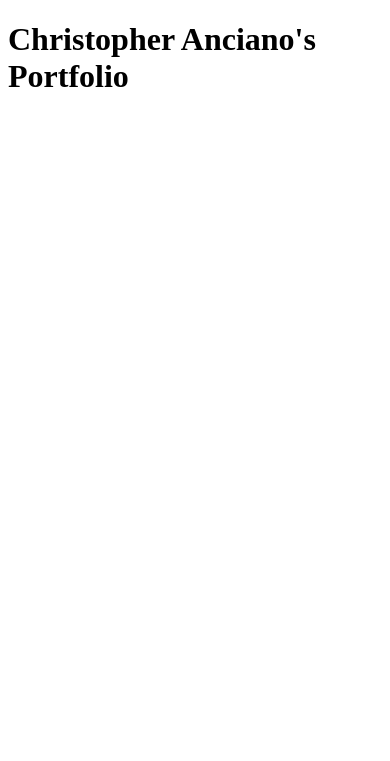
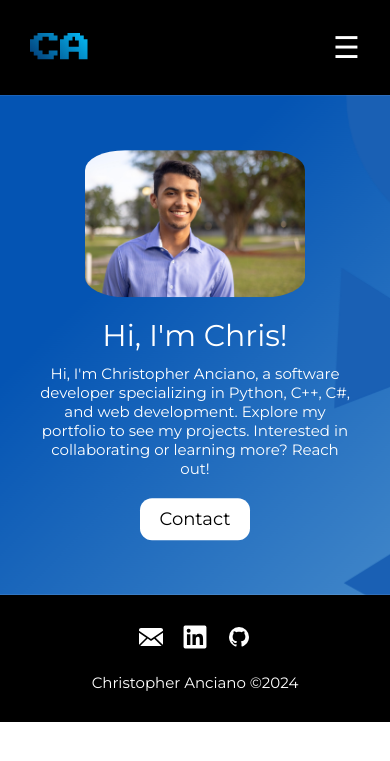
Before and after one commit to ChrisAnciano/ChrisAnciano.github.io, a PHP site: page / in a window 390 px wide. Shown: the top 761 px of the page. Run offline with PHP 8.4, Linux system fonts and the light colour scheme.

Commit message:
Main Header Footer sections done

```diff
--- /dev/null
+++ b/footer.php
@@ -0,0 +1,26 @@
+<!DOCTYPE html>
+<html lang="en">
+<footer class="footer-container">
+    <div class="footer-content">
+        <div class="footer-info">
+        <div class="footer-icons">
+            <!-- Icons here -->
+            <div class="icon-container">
+                <a mailto:chris.anciano10@gmail.com class="email-icon" target="_blank" rel="noopener noreferrer">
+                    <svg class="footer-icon icon-1" xmlns="http://www.w3.org/2000/svg" viewBox="0 0 20 20">
+                        <path fill="currentColor" fill-rule="evenodd" d="m7.172 11.334l2.83 1.935l2.728-1.882l6.115 6.033q-.242.079-.512.08H1.667c-.22 0-.43-.043-.623-.12zM20 6.376v9.457c0 .247-.054.481-.15.692l-5.994-5.914zM0 6.429l6.042 4.132l-5.936 5.858A1.7 1.7 0 0 1 0 15.833zM18.333 2.5c.92 0 1.667.746 1.667 1.667v.586L9.998 11.648L0 4.81v-.643C0 3.247.746 2.5 1.667 2.5z"/>
+                    </svg>
+                </a>
+                <a href="https://www.linkedin.com/in/chrisanciano" class="linkedin-icon" target="_blank" rel="noopener noreferrer">
+                    <svg class="footer-icon icon-2" xmlns="http://www.w3.org/2000/svg" viewBox="0 0 128 128">
+                        <path fill="currentColor" d="M116 3H12a8.91 8.91 0 0 0-9 8.8v104.42a8.91 8.91 0 0 0 9 8.78h104a8.93 8.93 0 0 0 9-8.81V11.77A8.93 8.93 0 0 0 116 3M39.17 107H21.06V48.73h18.11zm-9-66.21a10.5 10.5 0 1 1 10.49-10.5a10.5 10.5 0 0 1-10.54 10.48zM107 107H88.89V78.65c0-6.75-.12-15.44-9.41-15.44s-10.87 7.36-10.87 15V107H50.53V48.73h17.36v8h.24c2.42-4.58 8.32-9.41 17.13-9.41C103.6 47.28 107 59.35 107 75z"/>
+                    </svg>
+                </a>
+                <a href="https://github.com/ChrisAnciano" class="github-icon" target="_blank" rel="noopener noreferrer">
+                    <svg class="footer-icon icon-3" xmlns="http://www.w3.org/2000/svg" viewBox="0 0 24 24">
+                        <path fill="currentColor" d="M12 2A10 10 0 0 0 2 12c0 4.42 2.87 8.17 6.84 9.5c.5.08.66-.23.66-.5v-1.69c-2.77.6-3.36-1.34-3.36-1.34c-.46-1.16-1.11-1.47-1.11-1.47c-.91-.62.07-.6.07-.6c1 .07 1.53 1.03 1.53 1.03c.87 1.52 2.34 1.07 2.91.83c.09-.65.35-1.09.63-1.34c-2.22-.25-4.55-1.11-4.55-4.92c0-1.11.38-2 1.03-2.71c-.1-.25-.45-1.29.1-2.64c0 0 .84-.27 2.75 1.02c.79-.22 1.65-.33 2.5-.33s1.71.11 2.5.33c1.91-1.29 2.75-1.02 2.75-1.02c.55 1.35.2 2.39.1 2.64c.65.71 1.03 1.6 1.03 2.71c0 3.82-2.34 4.66-4.57 4.91c.36.31.69.92.69 1.85V21c0 .27.16.59.67.5C19.14 20.16 22 16.42 22 12A10 10 0 0 0 12 2"/>
+                    </svg>
+                </a>
+            </div>
+        </div>
+        <p>Christopher Anciano &copy;2024</p>
--- a/header.php
+++ b/header.php
@@ -1,18 +1,54 @@
 <!DOCTYPE html>
 <html lang="en">
 <head>
+    <!-- Importing Google Font -->
+    <link href="https://fonts.googleapis.com/css2?family=Montserrat:wght@400;700&display=swap" rel="stylesheet">
+    <link href="https://fonts.googleapis.com/css2?family=Press+Start+2P&display=swap" rel="stylesheet">
     <meta charset="UTF-8">
     <meta name="viewport" content="width=device-width, initial-scale=1.0">
     <title>Christopher Anciano's Portfolio</title>
     <link rel="stylesheet" href="styles.css">
+    <link rel="icon" href="favicon.ico" type="image/x-icon">
 
 </head>
 <body>
     <!-- Header Section -->
     <header>
-        <div class="container">
+        <div class="header-container">
             <!-- Logo Section -->
             <div class="logo">
-                <!-- Header text/logo -->
-                <h1> Christopher Anciano's Portfolio </h1>
+                <h1>CA</h1>
             </div>
+            <!-- Header Nav -->
+<nav class="header-nav">
+    <ul>
+        <li><a href="#home">Home</a></li>
+        <li><a href="#about">About</a></li>
+        <li><a href="#projects">Projects</a></li>
+        <li><a href="#contact">Contact</a></li>
+    </ul>
+</nav>
+<div class="icons">
+        <!-- Icons here -->
+        <a mailto:chris.anciano10@gmail.com class="email-icon" target="_blank" rel="noopener noreferrer">
+            <svg class="icon icon-1" xmlns="http://www.w3.org/2000/svg" viewBox="0 0 20 20">
+                    <path fill="currentColor" fill-rule="evenodd" d="m7.172 11.334l2.83 1.935l2.728-1.882l6.115 6.033q-.242.079-.512.08H1.667c-.22 0-.43-.043-.623-.12zM20 6.376v9.457c0 .247-.054.481-.15.692l-5.994-5.914zM0 6.429l6.042 4.132l-5.936 5.858A1.7 1.7 0 0 1 0 15.833zM18.333 2.5c.92 0 1.667.746 1.667 1.667v.586L9.998 11.648L0 4.81v-.643C0 3.247.746 2.5 1.667 2.5z"/>
+            </svg>
+        </a>
+        <a href="https://www.linkedin.com/in/chrisanciano" class="linkedin-icon" target="_blank" rel="noopener noreferrer">
+            <svg class="icon icon-2" xmlns="http://www.w3.org/2000/svg" viewBox="0 0 128 128">
+                <path fill="currentColor" d="M116 3H12a8.91 8.91 0 0 0-9 8.8v104.42a8.91 8.91 0 0 0 9 8.78h104a8.93 8.93 0 0 0 9-8.81V11.77A8.93 8.93 0 0 0 116 3M39.17 107H21.06V48.73h18.11zm-9-66.21a10.5 10.5 0 1 1 10.49-10.5a10.5 10.5 0 0 1-10.54 10.48zM107 107H88.89V78.65c0-6.75-.12-15.44-9.41-15.44s-10.87 7.36-10.87 15V107H50.53V48.73h17.36v8h.24c2.42-4.58 8.32-9.41 17.13-9.41C103.6 47.28 107 59.35 107 75z"/>
+            </svg>
+        </a>
+        <a href="https://github.com/ChrisAnciano" class="github-icon" target="_blank" rel="noopener noreferrer">
+            <svg class="icon icon-3" xmlns="http://www.w3.org/2000/svg" viewBox="0 0 24 24">
+                    <path fill="currentColor" d="M12 2A10 10 0 0 0 2 12c0 4.42 2.87 8.17 6.84 9.5c.5.08.66-.23.66-.5v-1.69c-2.77.6-3.36-1.34-3.36-1.34c-.46-1.16-1.11-1.47-1.11-1.47c-.91-.62.07-.6.07-.6c1 .07 1.53 1.03 1.53 1.03c.87 1.52 2.34 1.07 2.91.83c.09-.65.35-1.09.63-1.34c-2.22-.25-4.55-1.11-4.55-4.92c0-1.11.38-2 1.03-2.71c-.1-.25-.45-1.29.1-2.64c0 0 .84-.27 2.75 1.02c.79-.22 1.65-.33 2.5-.33s1.71.11 2.5.33c1.91-1.29 2.75-1.02 2.75-1.02c.55 1.35.2 2.39.1 2.64c.65.71 1.03 1.6 1.03 2.71c0 3.82-2.34 4.66-4.57 4.91c.36.31.69.92.69 1.85V21c0 .27.16.59.67.5C19.14 20.16 22 16.42 22 12A10 10 0 0 0 12 2"/>
+            </svg>
+        </a>
+    </div>
+        <button class="hamburger" id="hamburger">&#9776;</button>
+    </header>
+    <script src="script.js"></script>
+
+</body>
+</html>
--- a/index.php
+++ b/index.php
@@ -1,36 +1,67 @@
-<!-- 7/22/2024 Christopher Anciano
+<?php include 'header.php'; ?>
 
--->
+<main>
+    <section class="main">
+        <svg xmlns="http://www.w3.org/2000/svg" version="1.1" xmlns:xlink="http://www.w3.org/1999/xlink" xmlns:svgjs="http://svgjs.dev/svgjs" preserveAspectRatio="xMidYMid slice" viewBox="0 0 1440 560">
+            <g mask="url(#SvgjsMask2375)" fill="none">
+                <rect width="1440" height="560" x="0" y="0" fill="url(#SvgjsLinearGradient2376)"></rect>
+                <path d="M965.9531965504883 201.18987819360328L1057.2608674819467 215.6515925514192 980.4149109083043 109.88220726214493z" fill="rgba(26, 96, 180, 1)" class="triangle-float3"></path>
+                <path d="M-83.51514296308852 228.79331374082656L-3.3349082943901465 339.15193911795893 26.843482414043862 148.6130790721282z" fill="rgba(26, 96, 180, 1)" class="triangle-float1"></path>
+                <path d="M1039.3192833834853 291.71708973942344L886.4266238808947 195.97642777325575 878.1735678276588 353.454118416533z" fill="rgba(26, 96, 180, 1)" class="triangle-float2"></path>
+                <path d="M1034.2592880680388 460.1503535510193L895.76514211006 546.5076858664692 1020.5498636728948 615.6769865117619z" fill="rgba(26, 96, 180, 1)" class="triangle-float1"></path>
+                <path d="M1026.9268356498296-45.26077739156779L954.8358995170149 26.830158741246848 1099.017771782644 98.92109487406148z" fill="rgba(26, 96, 180, 1)" class="triangle-float3"></path>
+                <path d="M889.32 3.97 a169.85 169.85 0 1 0 339.7 0 a169.85 169.85 0 1 0 -339.7 0z" fill="rgba(26, 96, 180, 1)" class="triangle-float3"></path>
+            </g>
+            <defs>
+                <mask id="SvgjsMask2375">
+                    <rect width="1440" height="560" fill="#ffffff"></rect>
+                </mask>
+                <linearGradient x1="15.28%" y1="-39.29%" x2="84.72%" y2="139.29%" gradientUnits="userSpaceOnUse" id="SvgjsLinearGradient2376">
+                    <stop stop-color="rgba(4, 84, 179, 1)" offset="0.41"></stop>
+                    <stop stop-color="rgba(110, 172, 218, 1)" offset="1"></stop>
+                </linearGradient>
+                <style>
+                    @keyframes float1 {
+                        0% { transform: translate(0, 0) }
+                        50% { transform: translate(-10px, 0) }
+                        100% { transform: translate(0, 0) }
+                    }
 
-<!-- This is a declaration to lets us be compliant with HTML standards abd allowing us to use HTML tags and such -->
-<!DOCTYPE html>
+                    .triangle-float1 {
+                        animation: float1 5s infinite;
+                    }
 
-<!--The "<html>" tags represents the roots of the HTML document -->
-<html>
+                    @keyframes float2 {
+                        0% { transform: translate(0, 0) }
+                        50% { transform: translate(-5px, -5px) }
+                        100% { transform: translate(0, 0) }
+                    }
 
+                    .triangle-float2 {
+                        animation: float2 4s infinite;
+                    }
 
-<!--"<head>" tags represent a collection of metadata for the document
-    "<title>" tags are for setting the title of the website
-    "<body>" tags are for displaying the contents of the website
-    "<h>" tags are the headings of the website. "<h1>" has the largest font then it goes down in order
-    "<p>" tags represent a paragraph
-    "<br" tag is a line break
-    "<hr>" tag is a horizaontal rule which adds a line on the website
+                    @keyframes float3 {
+                        0% { transform: translate(0, 0) }
+                        50% { transform: translate(0, -10px) }
+                        100% { transform: translate(0, 0) }
+                    }
 
-    Text formating
-    <b> is for bold text
-    <i> italic text
-    <big> is for big text
-    <small> for small text
-    <sub> for subscript text
-    <sup> for superscript text
-    <ins> for inserted(underlined) text
-    <del> for deleted(crossed out word) text
-    <mark> for highlighted text
--->
+                    .triangle-float3 {
+                        animation: float3 6s infinite;
+                    }
+                </style>
+            </defs>
+        </svg>
+        <div class="main-content">
+            <div class="text-content">
+                <h1>Hi, I'm Chris!</h1>
+                <p>Hi, I'm Christopher Anciano, a software developer specializing in Python, C++, C#, and web development. Explore my portfolio to see my projects. Interested in collaborating or learning more? Reach out!</p>
+                <a class="contact-button" href="#contact">Contact</a>
+            </div>
+            <img src="images/profile.jpg" alt="Picture of Christopher Anciano" class="main-image">
+        </div>
+    </section>
+</main>
 
-<head>
-    <h1> Christopher Anciano's Portfolio</h1>
-</head>
-
-</html>
+<?php include 'footer.php'; ?>
--- /dev/null
+++ b/styles.css
@@ -0,0 +1,347 @@
+/* CSS Reset */
+* {
+    margin: 0;
+    padding: 0;
+    box-sizing: border-box; /* Includes padding and border in the element’s total width and height */
+}
+
+/* Styles for header */
+.header-container {
+    position: relative; /* Ensures child elements position correctly */
+    display: flex;
+    justify-content: space-between;
+    align-items: center;
+    background-color: #000000;
+    gap: 40px;
+    padding: 30px 80px;
+}
+
+/* Styles for navigation */
+.header-nav {
+    display: flex; /* Flex container for nav and icons */
+    align-items: center;
+    gap: 90px; /* Space between nav items and icons */
+}
+
+.header-nav ul {
+    list-style-type: none; /* Remove bullet points */
+    margin: 0;
+    padding: 10px 0 10px 0; /* Adjust padding as needed */
+    display: flex;
+    gap: 30px; /* Space between nav items */
+    align-items: center;
+}
+
+nav a {
+    font-size: 18px;
+    color: #FFFFFF;
+    font-family: "Montserrat";
+    text-decoration: none;
+    font-weight: 500;
+}
+
+.icons {
+    display: flex; /* Flexbox layout for aligning icons */
+    gap: 20px; /* Space between icons */
+    align-items: center; /* Align icons vertically to the center */
+    height: auto; /* Allow container height to adjust based on content */
+}
+
+.icon {
+    color: #FFFFFF;
+    width: 24px;
+    height: 24px;
+}
+
+.logo h1 {
+    font-family: 'Press Start 2P', cursive;
+    font-size: 50px; /* Adjust font size as needed */
+    margin: 0; /* Remove default margin */
+    background: linear-gradient(45deg, #03346E, #04C1FD); /* Gradient colors */
+    background-clip: text; /* Clips background to text for other browsers */
+    color: transparent; /* Makes the text color transparent to show the gradient */
+}
+
+/* Hamburger Button */
+.hamburger {
+    display: none; /* Hidden by default */
+    font-size: 30px; /* Button size */
+    background: none; /* No background */
+    border: none; /* No border */
+    color: white; /* Button color */
+    cursor: pointer; /* Pointer cursor on hover */
+}
+.main {
+    position: relative;
+    width: 100%;
+    height: 560px; /* Adjust as needed */
+    overflow: hidden;
+    padding: 0 80px;
+}
+
+.main svg {
+    position: absolute;
+    top: 0;
+    left: 0;
+    width: 100%;
+    height: 100%;
+    object-fit: cover; /* Ensures the SVG covers the container */
+}
+
+.main-content {
+    position: absolute;
+    top: 50%;
+    left: 50%;
+    transform: translate(-50%, -50%);
+    display: flex;
+    align-items: center;
+    justify-content: space-between;
+    color: #fff;
+    width: 80%; /* Adjust width as needed */
+
+    z-index: 1;
+}
+
+.text-content {
+    text-align: left; /* Align text to the left */
+    margin-right: 50px; /* Space between text and image */
+}
+
+.main-image {
+    width: 400px;
+    height: auto;
+    border-radius: 40px;
+}
+
+.text-content h1 {
+    font-size: 48px;
+    font-family: "Montserrat";
+    font-weight: 500;
+    margin-bottom: 10px;
+}
+
+.text-content p {
+    font-size: 18px;
+    font-family: "Montserrat";
+}
+
+.footer-container{
+    background-color: #000000;
+    align-items: center;
+    padding: 30px 0 30px 0
+
+}
+.footer-info p {
+    font-size: 15px;
+    color:#FFFFFF;
+    font-family: "Montserrat";
+    text-decoration: none;
+    font-weight: 500;
+    text-align: center;
+}
+
+.icon-container {
+    display: flex;
+    justify-content: center; /* Center icons horizontally */
+    gap: 20px; /* Space between icons */
+}
+
+.footer-icon {
+    color: #FFFFFF;
+    width: 24px;
+    height: 24px;
+}
+
+.footer-icons {
+    display: flex; /* Flexbox layout for aligning icons */
+    gap: 20px; /* Space between icons */
+    align-items: center; /* Align icons vertically to the center */
+    height: auto; /* Allow container height to adjust based on content */
+    justify-content: center;
+    padding: 0 0 20px 0;
+}
+
+.contact-button {
+    color: #000000;
+    background-color: #FFFFFF;
+    font-family: "Montserrat";
+    font-size: 18px;
+    border-radius: 12px;
+    padding: 10px 20px; /* Adjust padding as needed */
+    text-decoration: none;
+    margin: 20px; /* Center horizontally and add space above */
+    display: block; /* Makes the button respect padding and align properly */
+    width: fit-content; /* Ensures the button width only fits the content */
+}
+
+/* Responsiveness */
+@media (min-width: 1200px) {
+    .text-content {
+        width: 50%;
+    }
+}
+@media (max-width: 991px) {
+    .main {
+        height: 400px;
+        padding: 20px 50px;
+    }
+    .text-content {
+        margin-right: 60px; /* Space between text and image */
+    }
+
+    .text-content h1 {
+        font-size: 35px;
+        margin-bottom: 10px;
+    }
+
+    .text-content p {
+        font-size: 15px;
+
+    }
+
+    .main-image {
+        width: 300px;
+        height: auto;
+        border-radius: 40px;
+    }
+
+    nav a {
+        font-size: 16px;
+    }
+
+}
+@media (max-width: 767px) {
+    .main {
+        height: 500px;
+    }
+    .header-nav ul {
+        display: none; /* Hidden by default */
+        flex-direction: column;
+        position: absolute;
+        top: 100%; /* Position right below the header */
+        left: 0;
+        background-color: #000;
+        width: 100%;
+        gap: 10px;
+        padding: 10px;
+        z-index: 1000; /* Ensure it's on top of other elements */
+    }
+
+    .header-nav ul.show {
+        display: flex; /* Show menu when .show is added */
+        margin-top: -25px;
+    }
+
+    nav a {
+        font-size: 15px;
+    }
+
+    .logo h1 {
+        font-size: 35px;
+    }
+
+    .icons {
+        display: none; /* Hidden by default */
+    }
+
+    .icons.show {
+        display: flex !important;
+        flex-direction: row; /* Ensure icons are in a row */
+        align-items: center;
+        justify-content: center;
+        background-color: #000;
+        width: 100%;
+        gap: 10px;
+        padding: 10px 80px 10px 10px;
+        z-index: 1000; /* Ensure it's on top of other content */
+    }
+
+    .hamburger {
+        display: block; /* Show the hamburger button */
+    }
+
+    /* Combine icons with nav for mobile */
+    .header-nav.show .icons {
+        display: flex !important;
+    }
+
+    .main-content {
+        /* Stacks the items vertically */
+        flex-direction:column-reverse;
+        align-items: center;
+    }
+
+    .main-image {
+        padding: 20px 0 20px 0;
+        width: 300px;
+        border-radius: 40px;
+    }
+
+    .text-content {
+        width: 70%;
+        margin: 0;
+    }
+
+    .text-content h1 {
+        width: 100%;
+        text-align: center;
+        font-size: 38px;
+    }
+
+    .text-content p {
+        text-align: center;
+    }
+
+    .contact-button {
+        margin-left: auto; /* Center the button */
+        margin-right: auto; /* Center the button */
+        display: block; /* Ensure the button is a block element for centering */
+        width: fit-content; /* Ensures the button width only fits the content */
+    }
+}
+
+/* CSS for extra small devices */
+@media (max-width: 575px) {
+    .header-container {
+        padding: 30px 30px;
+    }
+
+    .logo h1 {
+        font-size: 30px;
+    }
+
+    .main {
+        height: 500px;
+    }
+
+    .main-image {
+        width: 220px;
+        border-radius: 40px;
+    }
+
+    .text-content {
+        width: 100%;
+        margin: 0;
+    }
+
+    .text-content h1 {
+        font-size: 30px;
+    }
+
+    .icon {
+        height: 16px;
+        width: 16px;
+    }
+
+@media (max-width: 300px) {
+    .main {
+        height: 550px;
+    }
+}
+
+@media (max-width: 230px){
+    .main {
+        height: 600px;
+    }
+}
+}
```
Also changed, not shown: script.js (added, +8 -0 lines), images/profile.jpg (added), stylesheet/style.css (deleted). Lines whose indentation alone changed are shown as unchanged.
